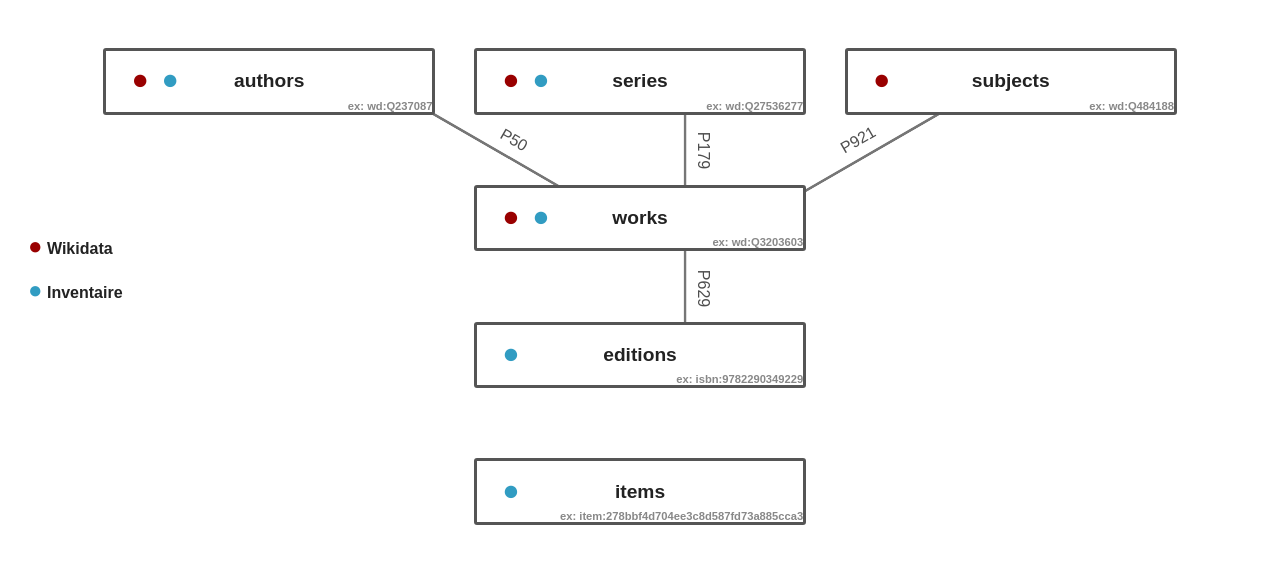
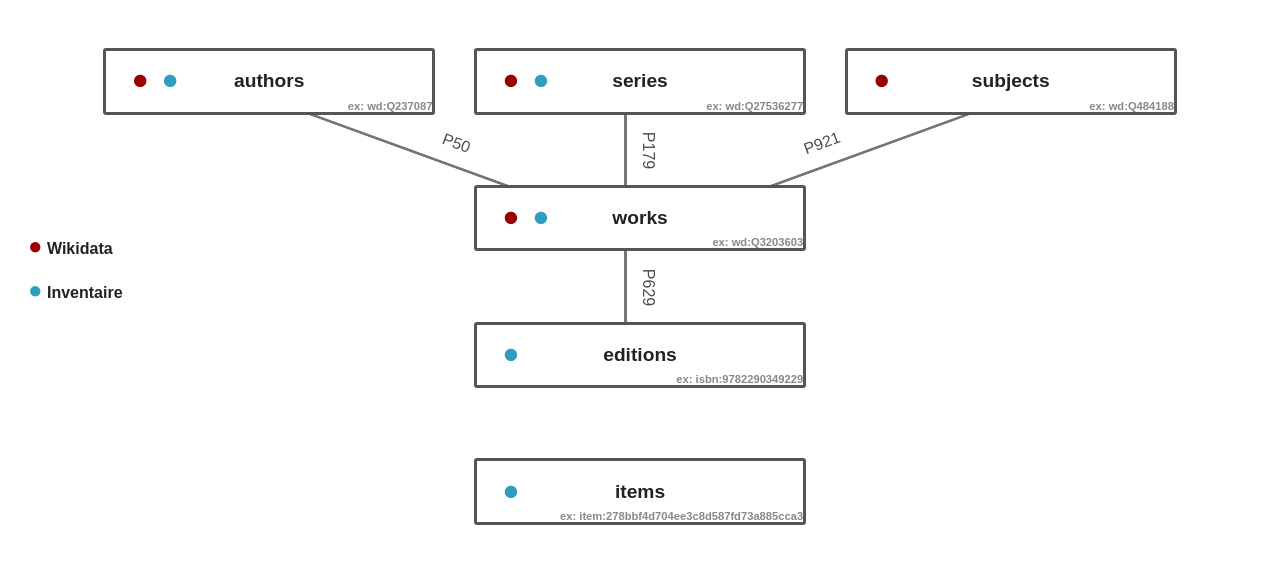
Before and after one commit to inventaire/entities-map, a website: page src/entities-map.html in a window 1280 px wide. Shown: the part 64-628 px from the top of the page. Drawn offline with nearby package versions, Linux system fonts and the light colour scheme; files that its build step writes are made by us from their sources.

Commit message:
calculate relations positions dynamically

```diff
--- a/src/entities-map.html
+++ b/src/entities-map.html
@@ -19,7 +19,7 @@
     <h1><a href="https://inventaire.io" tabindex="0">inventaire.io</a> entities map</h1>
     <div class="column">
       <div class="row">
-        <div class="authors box">
+        <div id="authors" class="box">
           <span class="label">authors</span>
           <a class="example" target="_blank" href="https://inventaire.io/entity/wd:Q237087">ex: wd:Q237087</a>
           <div class="boulets">
@@ -28,7 +28,7 @@
           </div>
         </div>
 
-        <div class="series box">
+        <div id="series" class="box">
           <span class="label">series</span>
           <a class="example" target="_blank" href="https://inventaire.io/entity/wd:Q27536277">ex: wd:Q27536277</a>
           <div class="boulets">
@@ -36,7 +36,7 @@
             <div class="boulet boulet-inventaire"></div>
           </div>
         </div>
-        <div class="subjects box">
+        <div id="subjects" class="box">
           <span class="label">subjects</span>
           <a class="example" target="_blank" href="https://www.wikidata.org/wiki/Q484188">ex: wd:Q484188</a>
           <div class="boulets">
@@ -46,7 +46,7 @@
       </div>
 
       <div class="row">
-        <div class="works box">
+        <div id="works" class="box">
           <span class="label">works</span>
           <a class="example" target="_blank" href="https://inventaire.io/entity/wd:Q3203603">ex: wd:Q3203603</a>
           <div class="boulets">
@@ -56,7 +56,7 @@
         </div>
       </div>
       <div class="row">
-        <div class="editions box">
+        <div id="editions" class="box">
           <span class="label">editions</span>
           <a class="example" target="_blank" href="https://inventaire.io/entity/isbn:9782290349229">ex: isbn:9782290349229</a>
           <div class="boulets">
@@ -66,7 +66,7 @@
         </div>
       </div>
       <div class="row">
-        <div class="items box">
+        <div id="items" class="box">
           <span class="label">items</span>
           <a class="example" target="_blank" href="https://inventaire.io/items/278bbf4d704ee3c8d587fd73a885cca3">ex: item:278bbf4d704ee3c8d587fd73a885cca3</a>
           <div class="boulets">
@@ -76,10 +76,10 @@
       </div>
     </div>
 
-    <div id="works-authors" class="relation"><span class="property">P50</span></div>
-    <div id="works-series" class="relation"><span class="property">P179</span></div>
-    <div id="works-subject" class="relation"><span class="property">P921</span></div>
-    <div id="editions-works" class="relation"><span class="property">P629</span></div>
+    <div class="relation" data-subject="works" data-property="P50" data-object="authors"></div>
+    <div class="relation" data-subject="works" data-property="P179" data-object="series"></div>
+    <div class="relation" data-subject="works" data-property="P921" data-object="subjects"></div>
+    <div class="relation" data-subject="editions" data-property="P629" data-object="works"></div>
 
     <div id="dbs">
       <p id="wikidata" class="db">
@@ -92,4 +92,5 @@
       </p>
     </div>
   </main>
+  <script src="src/entities-map.js"></script>
 </body>
--- /dev/null
+++ b/src/entities-map.js
@@ -0,0 +1,89 @@
+const toArray = (pseudoArray) => [].slice.call(pseudoArray)
+
+const getMiddle = (a, b) => {
+  var getMiddle
+  if (a > b) {
+    middle = b + ((a - b) / 2)
+  } else {
+    middle = a + ((b - a) / 2)
+  }
+  return Math.trunc(middle)
+}
+
+const getCenter = (el) => {
+  const { offsetTop, offsetLeft, offsetHeight, offsetWidth } = el
+  const top = offsetTop
+  const bottom = top + offsetHeight
+  const left = offsetLeft
+  const right = left + offsetWidth
+  const x = getMiddle(left, right)
+  const y = getMiddle(top, bottom)
+  return { x, y }
+}
+
+const square = (num) => Math.pow(num, 2)
+const root = (num) => Math.pow(num, 0.5)
+
+const getWidthAndAngle = (a, b) => {
+  var angle, width
+  const { x: xA, y: yA } = a
+  const { x: xB, y: yB } = b
+
+  // Vertical relation
+  if (xA === xB) {
+    width = Math.abs(yA - yB)
+    angle = 90
+    return { width, angle }
+  }
+
+  const adjacent = Math.abs(xA - xB)
+  const opposite = Math.abs(yA - yB)
+  const hypotenuse = root(square(adjacent) + square(opposite))
+  // acos returns an angle in Radians, thus the conversion
+  // https://en.wikipedia.org/wiki/Radian#Conversion_between_radians_and_degrees
+  angle = Math.acos(adjacent / hypotenuse) * 180 / Math.PI
+  if (xA < xB) angle = -angle
+  angle = Math.trunc(angle)
+  return { width: hypotenuse, angle }
+}
+
+const getPositionData = (subject, object) => {
+  const subjectCenter = getCenter(document.getElementById(subject))
+  const objectCenter = getCenter(document.getElementById(object))
+  const relationCenterX = getMiddle(subjectCenter.x, objectCenter.x)
+  const relationCenterY = getMiddle(subjectCenter.y, objectCenter.y)
+  const { width, angle } = getWidthAndAngle(subjectCenter, objectCenter)
+  return { relationCenterX, relationCenterY, width, angle }
+}
+
+const joinStyle = (styleObj) => {
+  return Object.keys(styleObj)
+  .reduce((style, attribute) => {
+    style += `${attribute}: ${styleObj[attribute]};`
+    return style
+  }, '')
+}
+
+const recalculateRelationsPositions = function () {
+  toArray(document.getElementsByClassName('relation'))
+  .forEach(el => {
+    const subject = el.attributes['data-subject'].value
+    const property = el.attributes['data-property'].value
+    const object = el.attributes['data-object'].value
+    const height = 30
+    const { relationCenterX, relationCenterY, width, angle } = getPositionData(subject, object)
+    const style = {
+      top: (relationCenterY - height / 2) + 'px',
+      left: (relationCenterX - width / 2) + 'px',
+      transform: `rotate(${angle}deg)`,
+      height: height + 'px',
+      width: width + 'px'
+    }
+    el.textContent = property
+    el.style = joinStyle(style)
+  })
+}
+
+window.onresize = recalculateRelationsPositions
+
+recalculateRelationsPositions()
--- a/src/entities-map.scss
+++ b/src/entities-map.scss
@@ -79,35 +79,6 @@ main{
   position: relative;
 }
 
-#works-authors{
-  width: 300px;
-  top: 180px;
-  left: 355px;
-  transform: rotate(30deg);
-}
-
-#works-series{
-  width: 150px;
-  top: 189px;
-  left: 618px;
-  transform: rotate(90deg);
-}
-
-#works-subject{
-  width: 300px;
-  top: 180px;
-  left: 701px;
-  transform: rotate(-30deg);
-}
-
-#editions-works{
-  width: 150px;
-  top: 327px;
-  left: 618px;
-  transform: rotate(90deg);
-}
-
-
 .box{
   display: flex;
   flex-direction: column;
```
